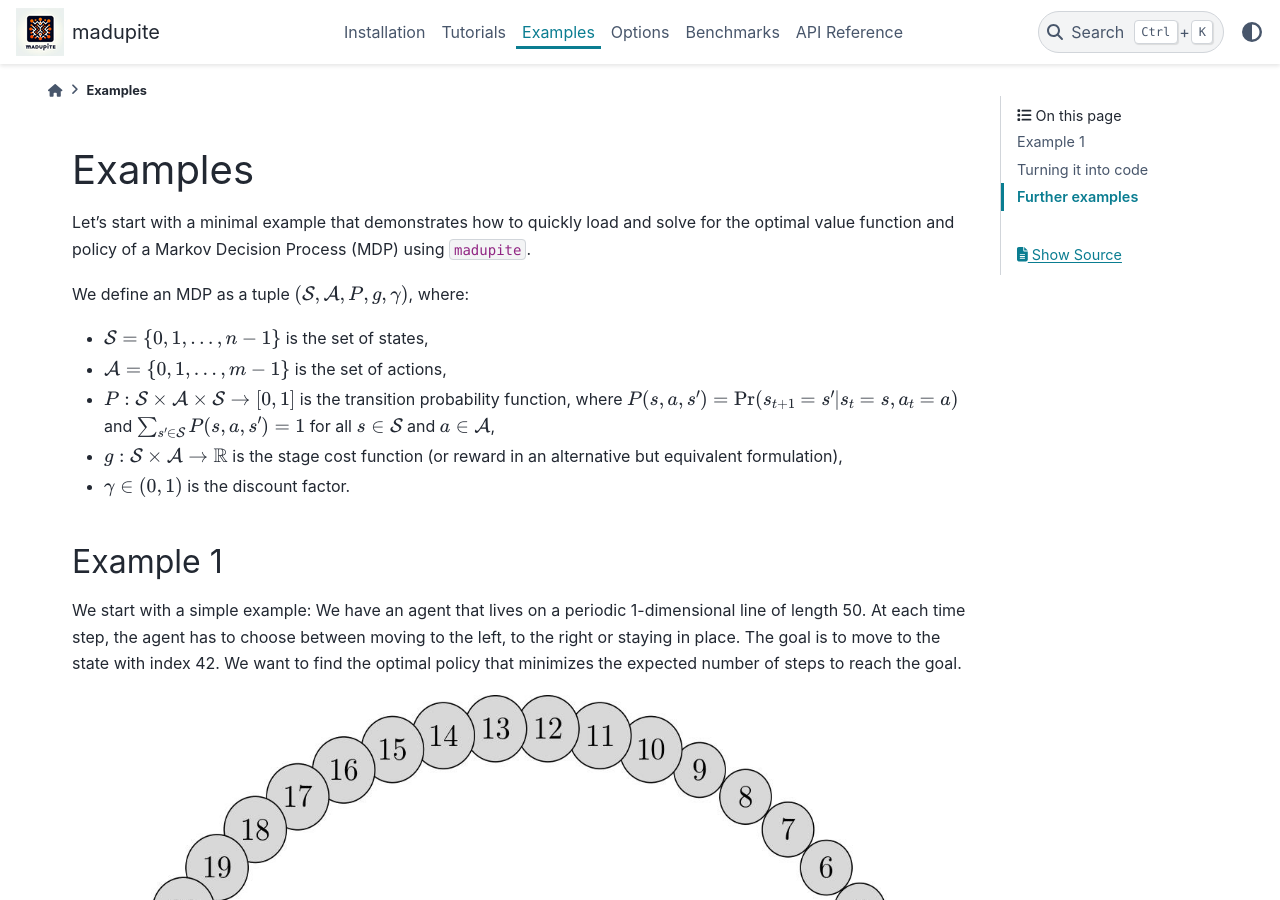
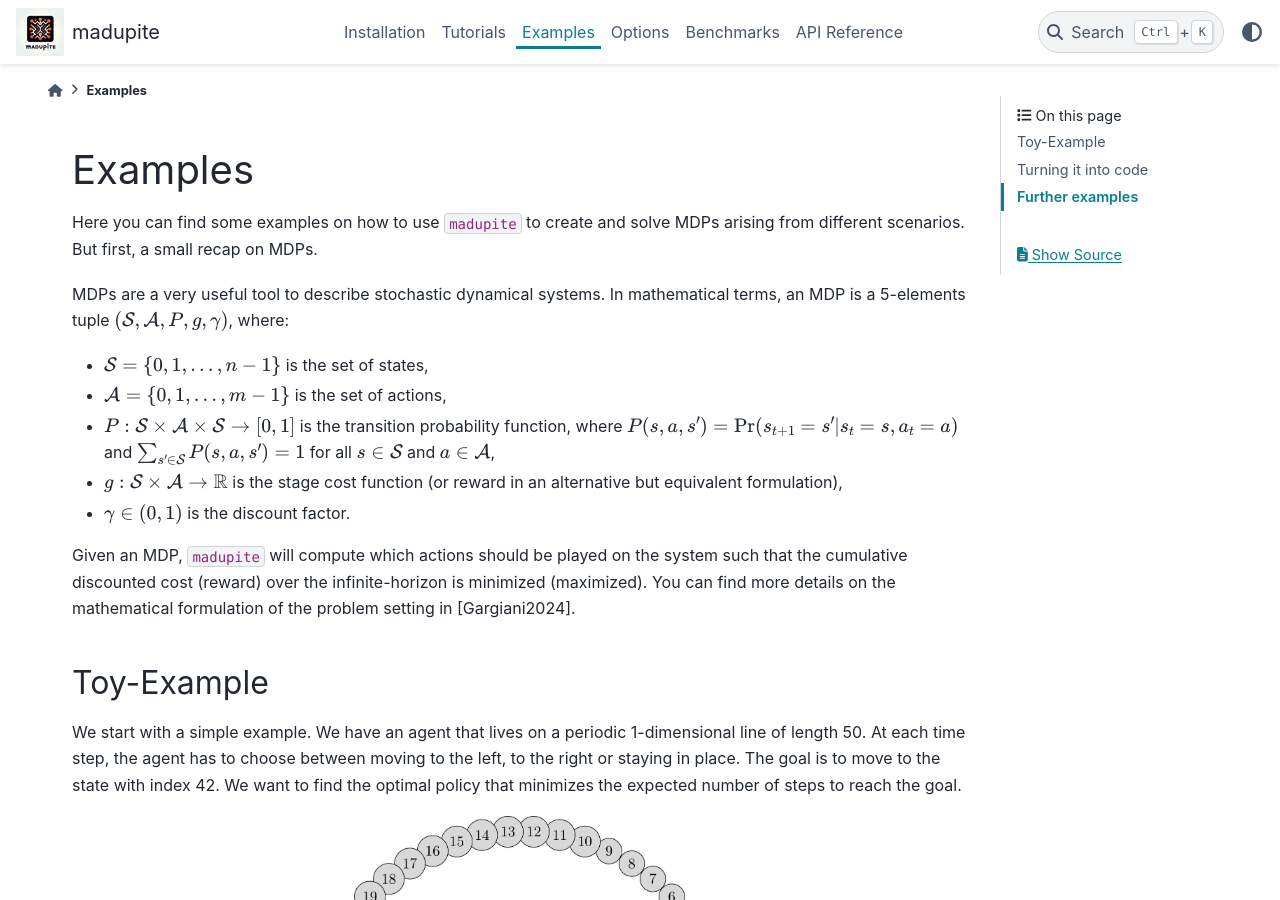
Before and after one commit to madupite/madupite, a Sphinx documentation site: the page built from docs/examples.rst, in a window 1280 px wide and 900 px high. Built offline with Sphinx 7.4.7 and the PyData theme 0.15.4, drawn with Linux system fonts in a browser that asks for light colours; some of the changed text lies outside the part shown.

Commit message:
minor changes to examples

```diff
--- a/docs/examples.rst
+++ b/docs/examples.rst
@@ -1,9 +1,9 @@
 Examples
 =============
 
-Let's start with a minimal example that demonstrates how to quickly load and solve for the optimal value function and policy of a Markov Decision Process (MDP) using ``madupite``.
+Here you can find some examples on how to use ``madupite`` to create and solve MDPs arising from different scenarios. But first, a small recap on MDPs.
 
-We define an MDP as a tuple :math:`(\mathcal{S}, \mathcal{A}, P, g, \gamma)`, where:
+MDPs are a very useful tool to describe stochastic dynamical systems. In mathematical terms, an MDP is a 5-elements tuple :math:`(\mathcal{S}, \mathcal{A}, P, g, \gamma)`, where:
 
 * :math:`\mathcal{S} = \{0, 1, \dots, n-1\}` is the set of states,
 * :math:`\mathcal{A} = \{0, 1, \dots, m-1\}` is the set of actions,
@@ -11,15 +11,17 @@ We define an MDP as a tuple :math:`(\mathcal{S}, \mathcal{A}, P, g, \gamma)`, wh
 * :math:`g : \mathcal{S} \times \mathcal{A} \to \mathbb{R}` is the stage cost function (or reward in an alternative but equivalent formulation),
 * :math:`\gamma \in (0, 1)` is the discount factor.
 
+Given an MDP, ``madupite`` will compute which actions should be played on the system such that the cumulative discounted cost (reward) over the infinite-horizon is minimized (maximized). You can find more details on the mathematical formulation of the problem setting in [Gargiani2024].
 
-Example 1
+Toy-Example
 ----------
 
-We start with a simple example: We have an agent that lives on a periodic 1-dimensional line of length 50. At each time step, the agent has to choose between moving to the left, to the right or staying in place. The goal is to move to the state with index 42. We want to find the optimal policy that minimizes the expected number of steps to reach the goal.
+We start with a simple example. We have an agent that lives on a periodic 1-dimensional line of length 50. At each time step, the agent has to choose between moving to the left, to the right or staying in place. The goal is to move to the state with index 42. We want to find the optimal policy that minimizes the expected number of steps to reach the goal.
 
 .. image:: _images/tutorial_ex1.jpg
     :align: center
-    :scale: 75%
+    :scale: 35%
+
 
 To do so, we first define the state space :math:`\mathcal{S} = \{0, 1, \dots, 49\}` and the action space :math:`\mathcal{A} = \{0, 1, 2\}` where 0 means staying in place, 1 means moving to the left and 2 means moving to the right.
 
@@ -180,3 +182,8 @@ Further examples
 Note that defining data from a function or loading from a file can be combined. See for example the maze example where the transition probabilities encode a deterministic movement in a 2D grid world and the maze logic is entirely defined in the cost function that is generated in a separate script. This can also apply to situations where e.g. costs come from measuring an experiment and are preproucessed in a separate application, independent of ``madupite``.
 
 Standard control applications like the double integrator and inverted pendulum using an LQR controller are also provided in the examples folder. They can also serve as examples for how to use multi-dimensional state spaces and actions.
+
+
+.. rubric:: References
+
+.. [Gargiani2024] Gargiani, M.; Sieber. R.; Balta, E.; Liao-McPherson, D.; Lygeros, J. *Inexact Policy Iteration Methods for Large-Scale Markov Decision Processes*. `<https://arxiv.org/abs/2404.06136>`_.
```
